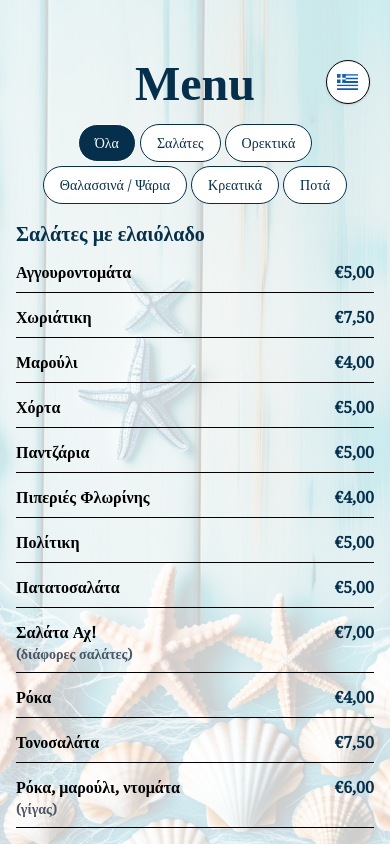
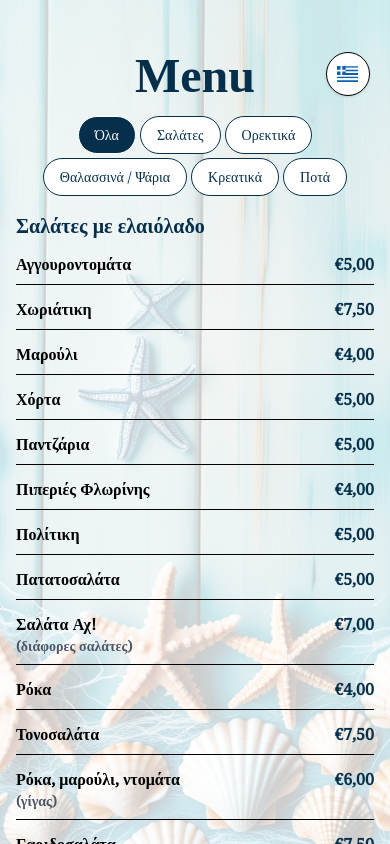
Before and after one commit to pagiannis/ax_niko_ax, a React (Vite) app: page / in a window 390 px wide. Built offline with nearby package versions, Linux system fonts and the light colour scheme; some icons are missing; a web font is replaced by a local one.

Commit message:
Change base div's padding - make it better for phones

```diff
--- a/src/App.tsx
+++ b/src/App.tsx
@@ -35,7 +35,7 @@ function App() {
       </div>
 
       {/* Scrollable content */}
-      <div className="relative z-10 h-screen overflow-y-auto px-4 pt-15 pb-30 md:p-20">
+      <div className="relative z-10 h-screen overflow-y-auto px-4 pt-13 pb-40 md:p-20">
         <LanguageDropdown language={language} setLanguage={setLanguage} />
         <Header />
         <FilterBar selected={filter} onSelect={setFilter} language={language} />
--- a/src/components/LanguageDropdown.tsx
+++ b/src/components/LanguageDropdown.tsx
@@ -47,7 +47,7 @@ const LanguageDropdown = ({ language, setLanguage }: Props) => {
   return (
     <div
       ref={dropdownRef}
-      className="absolute top-15 right-5 md:top-25 md:right-25"
+      className="absolute top-13 right-5 md:top-25 md:right-25"
     >
       <div className="relative">
         <button
--- a/src/components/MenuSection.tsx
+++ b/src/components/MenuSection.tsx
@@ -7,7 +7,7 @@ type MenuSectionProps = {
 };
 
 const MenuSection = ({ title, items, language }: MenuSectionProps) => (
-  <div className="mt-3 mb-18 font-noto-serif ">
+  <div className="mt-3 mb-10 font-noto-serif ">
     <h3 className="text-xl font-bold text-sky-950 mb-3">{title}</h3>
     <ul className="space-y-3">
       {items.map((item, idx) => (
```
